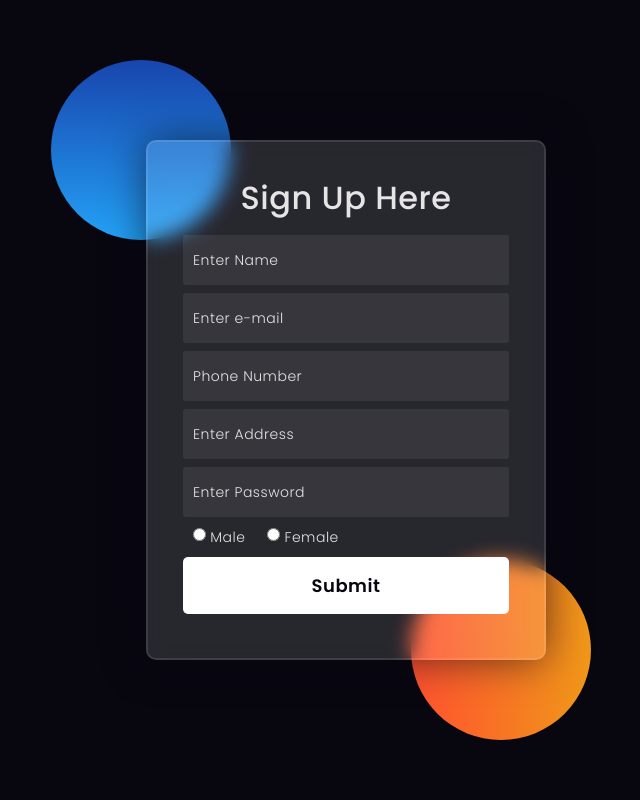
After one commit to mhkjayapathma/Book-Mart, a PHP site: page /signup.php in a window 1280 px wide. The commit adds this page. Shown: the whole page, without its empty margins (294-934 px from the left). Run offline with PHP 8.4, Linux system fonts and the light colour scheme.

Commit message:
signup and login page added

```diff
--- /dev/null
+++ b/css/signup.css
@@ -0,0 +1,107 @@
+
+body{
+    background-color: #080710;
+}
+.background{
+    width: 430px;
+    height: 520px;
+    position: absolute;
+    transform: translate(-50%,-50%);
+    left: 50%;
+    top: 50%;
+}
+.background .shape{
+    height: 180px;
+    width: 180px;
+    position: absolute;
+    border-radius: 50%;
+}
+.shape:first-child{
+    background: linear-gradient(
+        #1845ad,
+        #23a2f6
+    );
+    left: -80px;
+    top: -80px;
+}
+.shape:last-child{
+    background: linear-gradient(
+        to right,
+        #ff512f,
+        #f09819
+    );
+    right: -30px;
+    bottom: -80px;
+}
+.signform{
+    height: 520px;
+    width: 400px;
+    position: absolute;
+    background-color: rgba(255,255,255,0.13);
+    transform: translate(-50%,-50%);
+    top: 50%;
+    left: 50%;
+    border-radius: 10px;
+    backdrop-filter: blur(10px);
+    border: 2px solid rgba(255,255,255,0.1);
+    box-shadow: 0 0 40px rgba(8,7,16,0.6);
+    padding: 35px 35px;
+}
+.signform *{
+    font-family: 'Poppins',sans-serif;
+    color: #e5e5e5;
+    letter-spacing: 0.5px;
+    outline: none;
+    border: none;
+}
+form h3{
+    font-size: 32px;
+    font-weight: 500;
+    line-height: 42px;
+    text-align: center;
+
+}
+input[type="password"],[type="email"],[type="text"]{
+    height: 50px;
+    width: 100%;
+    background-color: rgba(255,255,255,0.07);
+    border-radius: 3px;
+    padding: 0 10px;
+    margin-top: 8px;
+    font-size: 14px;
+    font-weight: 300;
+}
+input[type="radio"]{
+	color: white;
+	background: #2d3e3f;
+    height:15px;
+}
+.radio-box{
+    height:30px;
+    padding: 10px;
+    font-size: 14px;
+    font-weight: 300;
+}
+::placeholder{
+    color: #e5e5e5;
+}
+
+.submit{
+    width: 100%;
+    background-color: #ffffff;
+    color: #080710;
+    padding: 15px 0;
+    font-size: 18px;
+    font-weight: 600;
+    border-radius: 5px;
+    cursor: pointer;
+    margin-top: 10px;
+}
+
+/* Responsive design for small screens */
+@media screen and (max-width: 600px) {
+    .container {
+        width: 80%;
+    }
+
+}
--- a/header.html
+++ b/header.html
@@ -11,11 +11,11 @@
     <div class="container-fluid">
     <div class="container">
         <nav class="navbar fixed-top navbar-expand-lg navbar-light bg-light">
-        <a class="navbar-brand" href="home.html"> <img src="images/BookMart_logo.png" alt="" width="120" height="48"  class="logo" ></a>
+        <a class="navbar-brand" href="index.php"> <img src="images/BookMart_logo.png" alt="" width="120" height="48"  class="logo" ></a>
         <button class="navbar-toggler" type="button" data-toggle="collapse" data-target="#navbarSupportedContent1" aria-controls="navbarSupportedContent1" aria-expanded="false" aria-label="Toggle navigation"> <span class="navbar-toggler-icon"></span> </button>
         <div class="collapse navbar-collapse" id="navbarSupportedContent1">
             <ul class="navbar-nav mr-auto">
-            <li class="nav-item active"> <a class="nav-link" href="index.html">Home <span class="sr-only">(current)</span></a> </li>
+            <li class="nav-item active"> <a class="nav-link" href="index.php">Home <span class="sr-only">(current)</span></a> </li>
 
             <li class="nav-item dropdown"> <a class="nav-link dropdown-toggle" href="#" id="navbarDropdown1" role="button" data-toggle="dropdown" aria-haspopup="true" aria-expanded="false"> Categories </a>
                 <div class="dropdown-menu" aria-labelledby="navbarDropdown1">
--- /dev/null
+++ b/signup.php
@@ -0,0 +1,28 @@
+<html>
+<head>
+  <title>Sign Up</title>
+  <link href="css/bootstrap-4.4.1.css" rel="stylesheet">
+	<link href="css/signup.css" rel="stylesheet" type="text/css">
+  <link href="https://fonts.googleapis.com/css2?family=Poppins:wght@300;500;600&display=swap" rel="stylesheet">
+</head>
+<body>
+  <div class="background">
+    <div class="shape"></div>
+    <div class="shape"></div>
+  </div>
+  <form class="signform" method="post" action="">
+    <h3>Sign Up Here</h3>
+    <input type="text" name="name" placeholder="Enter Name" required>
+    <input type="email" name="email" placeholder="Enter e-mail" required>
+    <input type="text"  name="phoneNo" maxlength="10" placeholder="Phone Number"  required>
+    <input type="text"  name="address" placeholder="Enter Address"  required>
+    <input type="Password" name="password" placeholder="Enter Password"  required >
+
+    <div class="radio-box">
+      <input class="radio" type="radio" name="Gender" value="Male" required> Male &nbsp;&nbsp;&nbsp;
+      <input class="radio" type="radio" name="Gender" value="Female" required> Female
+    </div>
+    <input type="Submit" name="Submit" class="submit">
+  </form>
+</body>
+</html>
```
Also changed, not shown: cart.html (deleted, +0 -58 lines), cart.php (added, +53 -0 lines), css/cart.css (+87 -3 lines), footer.html (+5 -11 lines), index.php (+4 -3 lines), login.php (added, +20 -0 lines).
